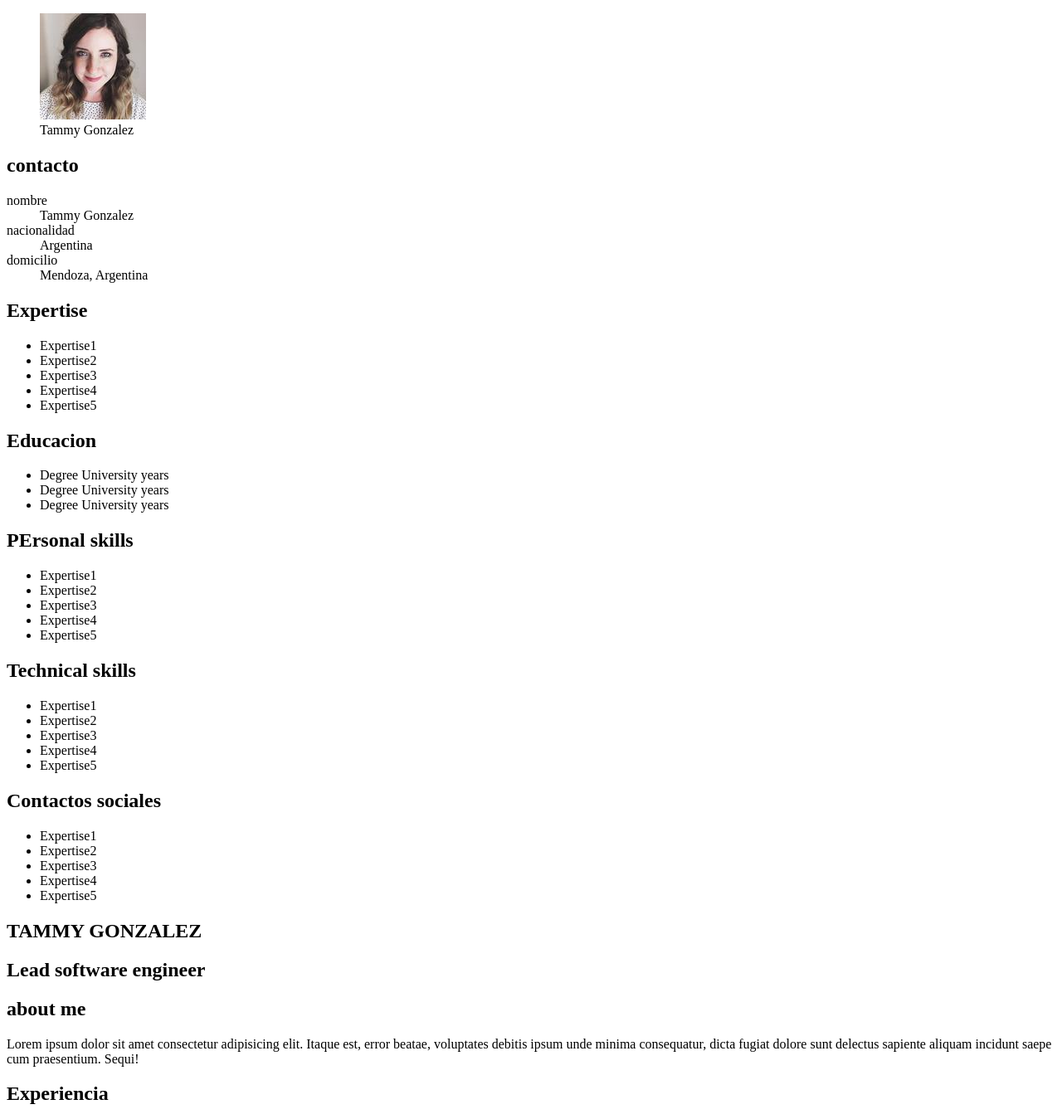
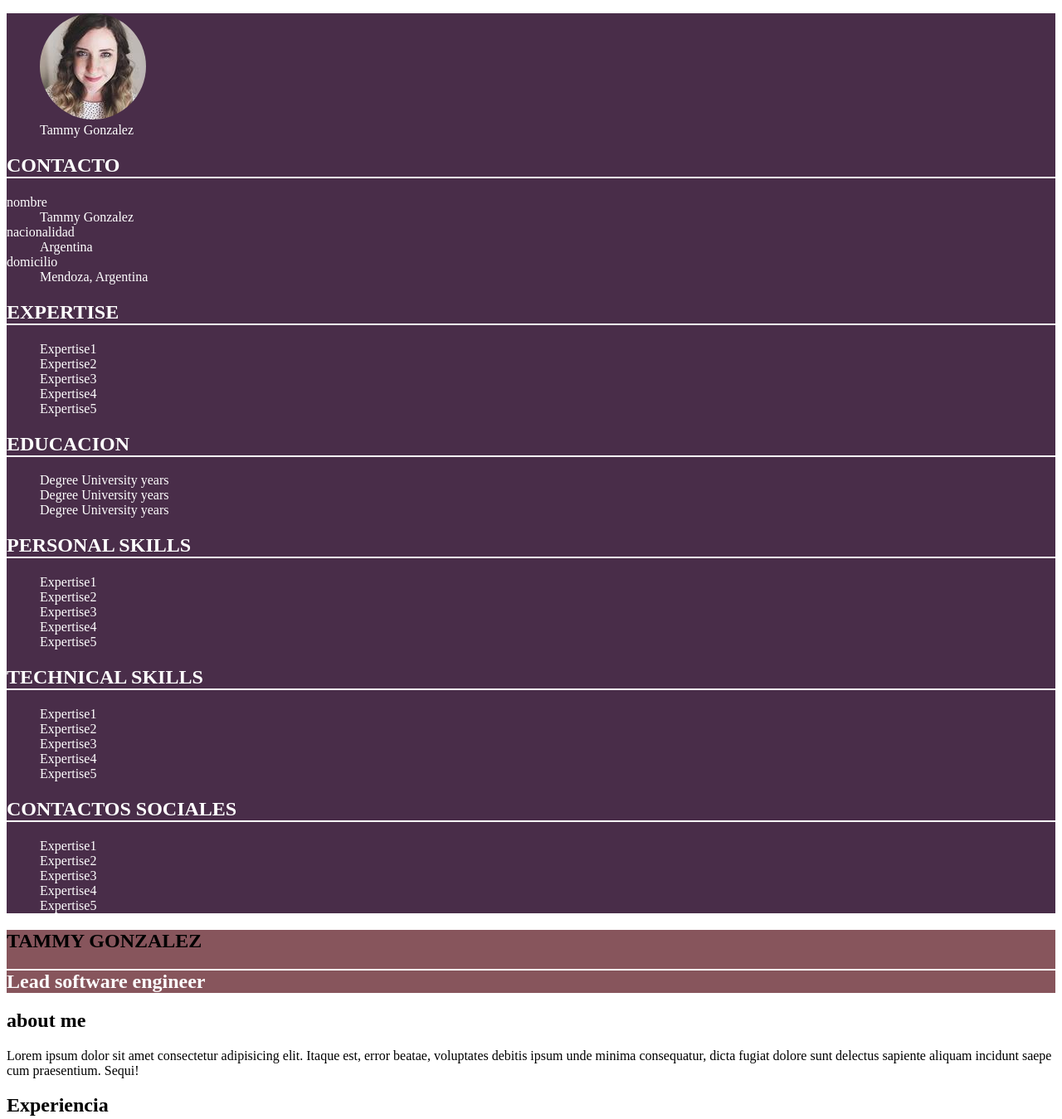
Before and after one commit to GiseC/ejemplocv, a plain HTML site: page index.html in a window 1280 px wide. Shown: the top 1349 px of the page at 83% size. Drawn offline with Linux system fonts and the light colour scheme.

Commit message:
aplicando css aside

```diff
--- /dev/null
+++ b/css/estilos.css
@@ -0,0 +1,34 @@
+/*------general------*/
+ul {
+    list-style-type: none;
+}
+
+
+/*----aside ----*/
+aside {
+    background-color: #492d49;
+}
+
+aside * {
+    color: white;
+}
+#perfilimg img{
+    border-radius: 50%;
+}
+
+aside h2 {
+    text-transform: uppercase;
+}
+
+aside section h2:first-child {
+    border-bottom: 2px solid white;
+}
+
+/*-------main--------*/
+.hero{
+    background-color: #87555c;
+}
+.hero h2{
+    color: white;
+    border-top: 2px solid white;
+}
--- a/index.html
+++ b/index.html
@@ -5,10 +5,11 @@
     <meta http-equiv="X-UA-Compatible" content="IE=edge">
     <meta name="viewport" content="width=device-width, initial-scale=1.0">
     <title>Curriculum vitae</title>
+    <link rel="stylesheet" href="css/estilos.css">
 </head>
 <body>
     <aside>
-        <figure>
+        <figure id="perfilimg">
             <img src="img/perfil.jpg" alt="Tammy Gonzalez">
             <figcaption>Tammy Gonzalez</figcaption>
     </figure>
@@ -82,7 +83,7 @@
     </aside>
     <main>
 
-        <section>
+        <section class="hero">
             <h1>TAMMY GONZALEZ</h1>
             <H2>Lead software engineer</H2>
         </section>
```
